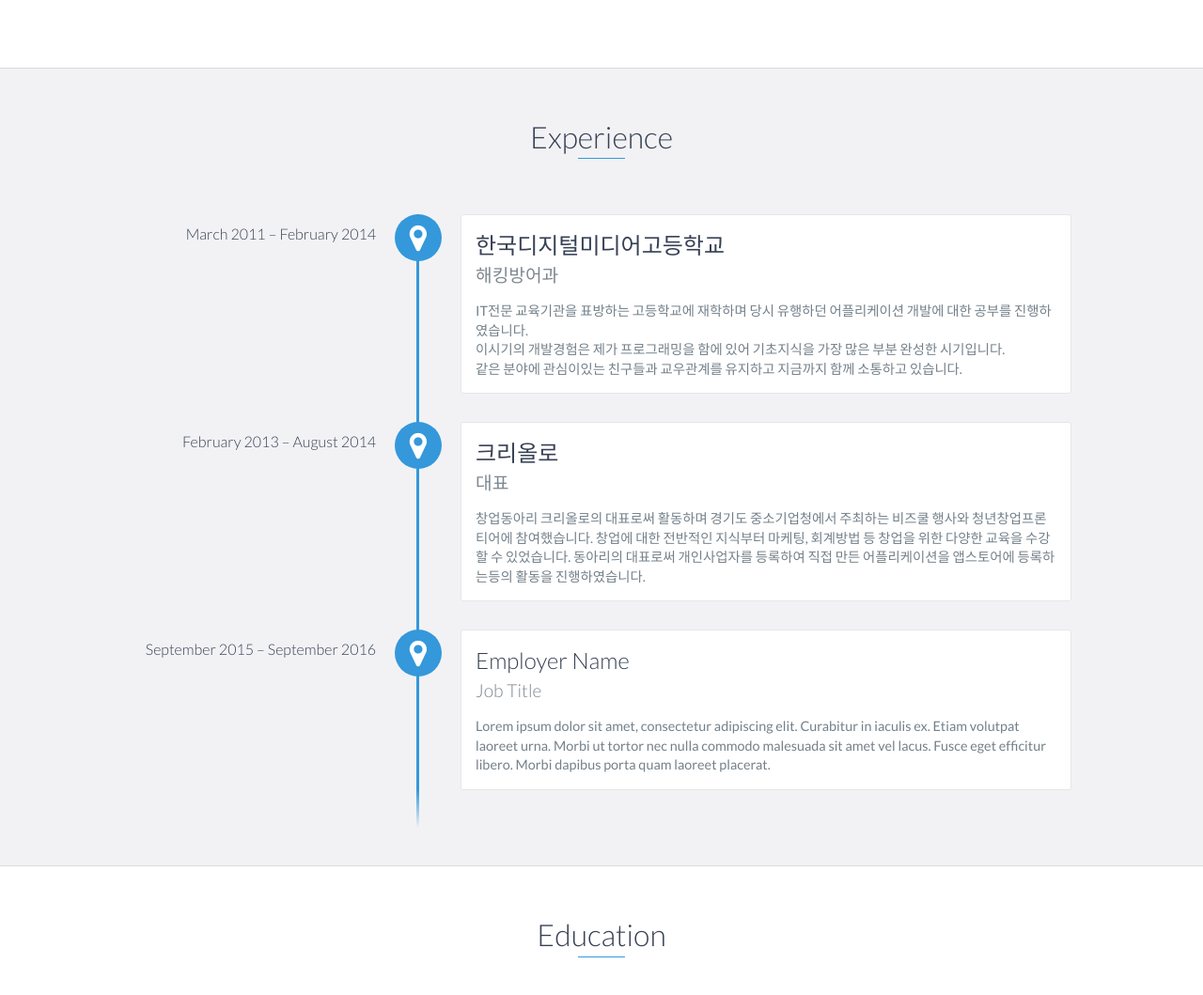
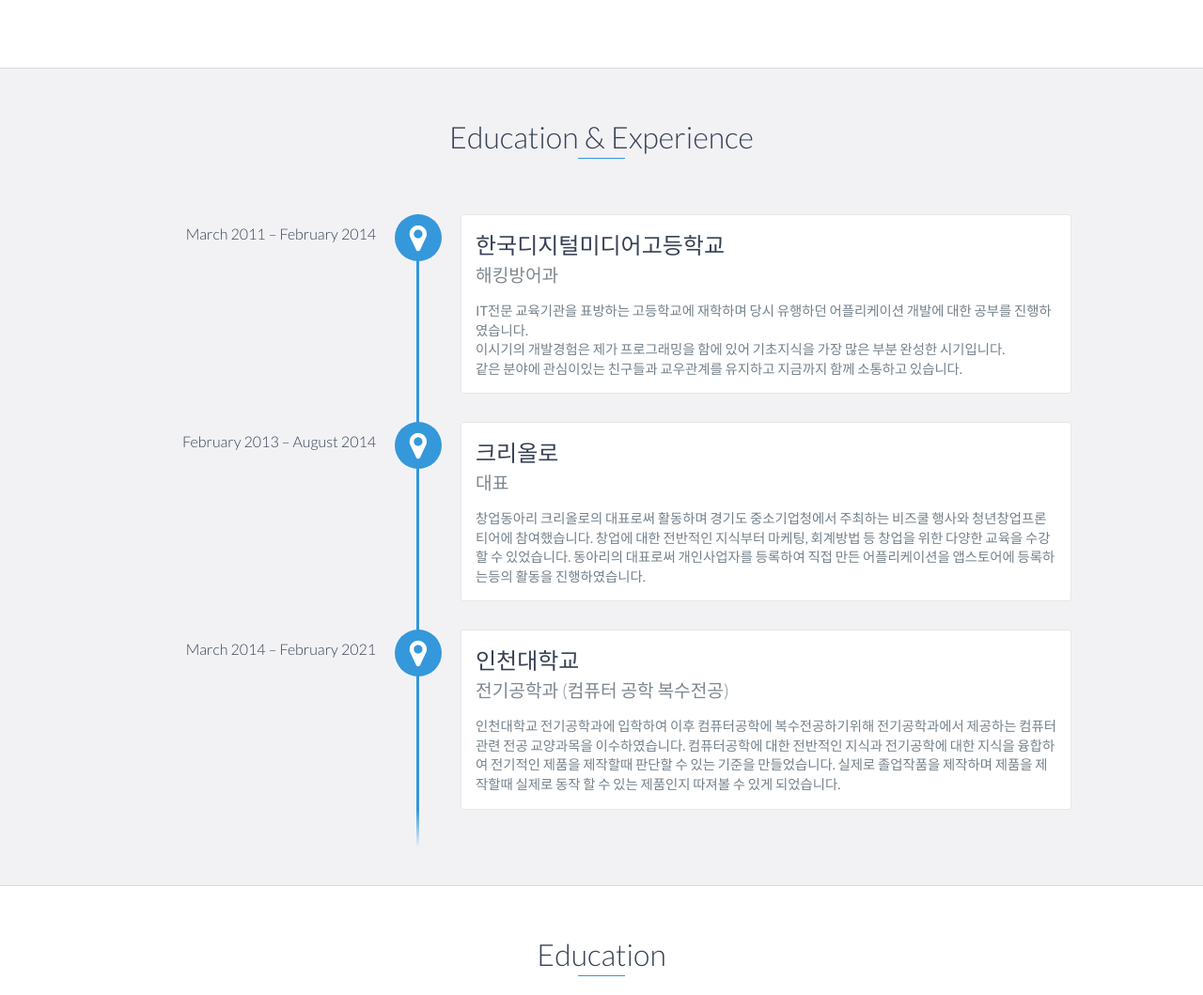
Before and after one commit to Lixmna/Lixmna.github.io, a website: page index.html in a window 1280 px wide. Shown: the part 1061-2120 px from the top of the page at 94% size. Drawn offline with nearby package versions, Linux system fonts and the light colour scheme.

Commit message:
experience

```diff
--- a/index.html
+++ b/index.html
@@ -86,7 +86,7 @@
     <!-- End #about -->
 
     <div id="experience" class="background-alt">
-        <h2 class="heading">Experience</h2>
+        <h2 class="heading">Education & Experience</h2>
         <div id="experience-timeline">
             <div data-date="March 2011 – February 2014">
                 <h3>한국디지털미디어고등학교</h3>
@@ -108,13 +108,17 @@
                 </p>
             </div>
 
-            <div data-date="September 2015 – September 2016">
-                <h3>Employer Name</h3>
-                <h4>Job Title</h4>
+            <div data-date="March 2014 – February 2021">
+                <h3>인천대학교</h3>
+                <h4>전기공학과 (컴퓨터 공학 복수전공)</h4>
                 <p>
-                    Lorem ipsum dolor sit amet, consectetur adipiscing elit. Curabitur in iaculis ex. Etiam volutpat laoreet urna. Morbi ut tortor nec nulla commodo malesuada sit amet vel lacus. Fusce eget efficitur libero. Morbi dapibus porta quam laoreet placerat.
+                    인천대학교 전기공학과에 입학하여 이후 컴퓨터공학에 복수전공하기위해 전기공학과에서 제공하는 컴퓨터관련 전공 교양과목을 이수하였습니다.
+                    컴퓨터공학에 대한 전반적인 지식과 전기공학에 대한 지식을 융합하여 전기적인 제품을 제작할때 판단할 수 있는 기준을 만들었습니다.
+                    실제로 졸업작품을 제작하며 제품을 제작할때 실제로 동작 할 수 있는 제품인지 따져볼 수 있게 되었습니다.
                 </p>
             </div>
+
+
         </div>
     </div>
     <!-- End #experience -->
```
